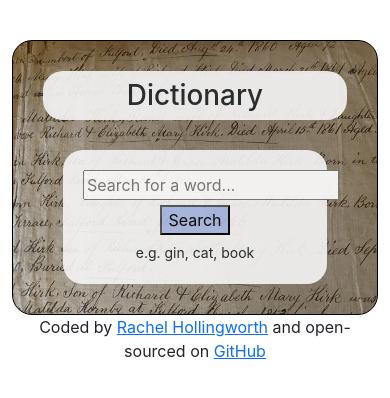
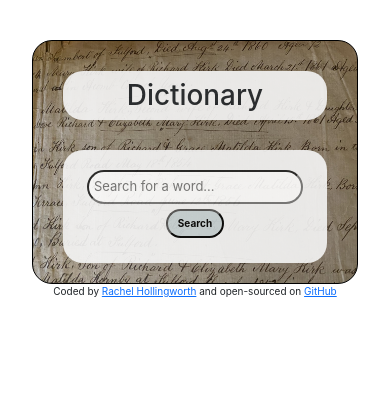
Before and after one commit to rachelofyork/dictionary-project, a React (Create React App) app: page / in a window 390 px wide. Shown: the top 398 px of the page. Built offline with nearby package versions, Linux system fonts and the light colour scheme.

Commit message:
Improved responsiveness on smaller screens, changed button and link styling

```diff
--- a/src/App.css
+++ b/src/App.css
@@ -20,3 +20,14 @@ h1 {
 footer {
   text-align: center;
 }
+
+@media (max-width: 600px) {
+  .App {
+    margin: 20px;
+    text-align: center;
+  }
+
+  footer {
+    font-size: 10px;
+  }
+}
--- a/src/Dictionary.css
+++ b/src/Dictionary.css
@@ -11,9 +11,17 @@ form {
   text-align: center;
 }
 
+.Search {
+  border-radius: 20px;
+  padding: 5px;
+}
+
 .Submit {
-  background-color: rgb(172, 187, 230);
+  background-color: #cad4d6;
   margin: 5px;
+  border-radius: 20px;
+  padding: 5px 10px;
+  font-weight: bold;
 }
 
 section {
@@ -24,3 +32,21 @@ section {
   margin: 30px;
   box-shadow: 10px 5px 20px rgba(161, 144, 144, 0.2);
 }
+
+@media (max-width: 600px) {
+  .Search {
+    font-size: 13px;
+  }
+
+  .Submit {
+    font-size: 10px;
+  }
+
+  hint {
+    display: none;
+  }
+
+  section {
+    margin: 10px;
+  }
+}
--- a/src/Dictionary.js
+++ b/src/Dictionary.js
@@ -39,7 +39,7 @@ function handleKeywordChange(event){
     return <div className="Dictionary">
         <section>
             <form onSubmit={search}>
-            <input type="search" placeholder="Search for a word..." onChange={handleKeywordChange}/>
+            <input type="search" placeholder="Search for a word..." onChange={handleKeywordChange} className="Search"/>
             <input type="submit" value="Search" className="Submit"/> <br/>
             <hint><small>e.g. gin, cat, book</small></hint>
         </form>
--- a/src/Phonetic.css
+++ b/src/Phonetic.css
@@ -5,4 +5,18 @@
   text-decoration: none;
   margin-bottom: 10px;
   line-height: 2.5;
+  background-color: #a0b0b7;
+  color: black;
+  font-weight: bold;
+  transition: ease-in-out;
 }
+
+.Phonetic a:hover {
+  color: #a0b0b7;
+  background-color: black;
+}
+
+.Phonetic-text {
+  margin-left: 5px;
+  font-weight: bold;
+}
--- a/src/Phonetic.js
+++ b/src/Phonetic.js
@@ -6,7 +6,8 @@ export default function Phonetic(props){
     return (
         <div className="Phonetic">
 <a href={props.phonetic.audio} target="_blank" rel="noreferrer">Listen</a>{" "}
-{props.phonetic.text}
+
+<span className="Phonetic-text">{props.phonetic.text}</span>
         </div>
     )
 }
```
